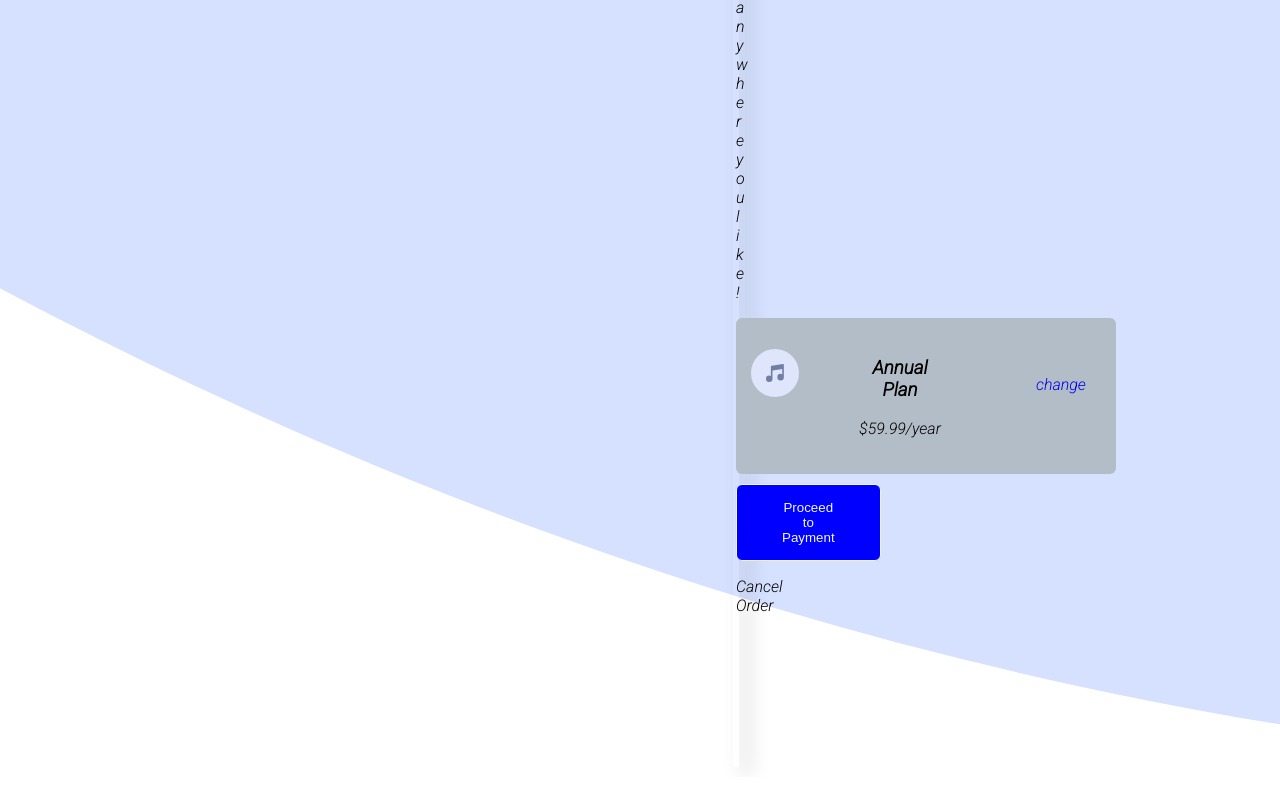
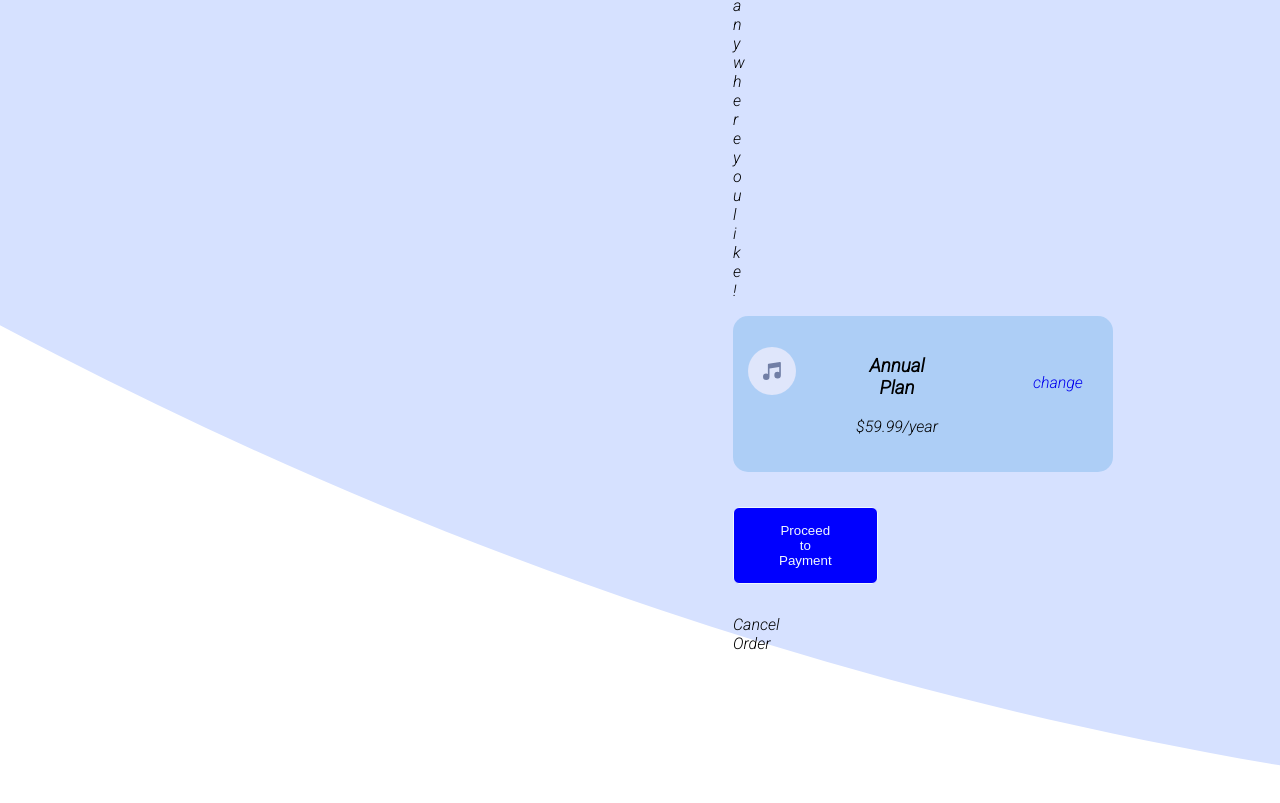
Before and after one commit to SudiptaAdhikaryJoy/music-web-template, a plain HTML site: page index.html in a window 1280 px wide. Shown: the part 1677-2480 px from the top of the page. Before the commit the page ends 2454 px from the top, so only its background shows below. Drawn offline with Linux system fonts and the light colour scheme.

Commit message:
add styles

```diff
--- a/css/style.css
+++ b/css/style.css
@@ -29,7 +29,8 @@ main{
 }
 .card{
     box-shadow: 10px 10px 20px 0 rgba(0, 0, 0, 0.2);
-    padding: 2px 3px;
+    /* padding: 1px 3px; */
+    padding-bottom: 10px;
     border-radius: 6px;
     /* margin: 500px; */
 }
@@ -47,6 +48,7 @@ main{
     /* padding: 30px 80px; */
     padding-bottom: 10px;
     padding-right: 375px;
+    margin-bottom: 10px;
 }
 .flex-container{
     display: flex;
@@ -55,11 +57,12 @@ main{
     /* padding-left: 367px; */
     /* margin:-13px 0px 0px -5px; */
     box-sizing: content-box;
-    border-radius: 6px;
+    border-radius: 15px;
     width: 95%;
-    background-color: #b3bdc7;
+    background-color: #9dc8f3b6;
     padding: 20px 190px;
     margin-right: 650px;
+    margin-bottom: 15px;
 
 }
 #para-id{
@@ -84,4 +87,6 @@ main{
     padding: 15px 45px;
     color: aliceblue;
     cursor:pointer;
+    /* padding-bottom: 10px; */
+    margin-bottom: 15px;
 }
```
